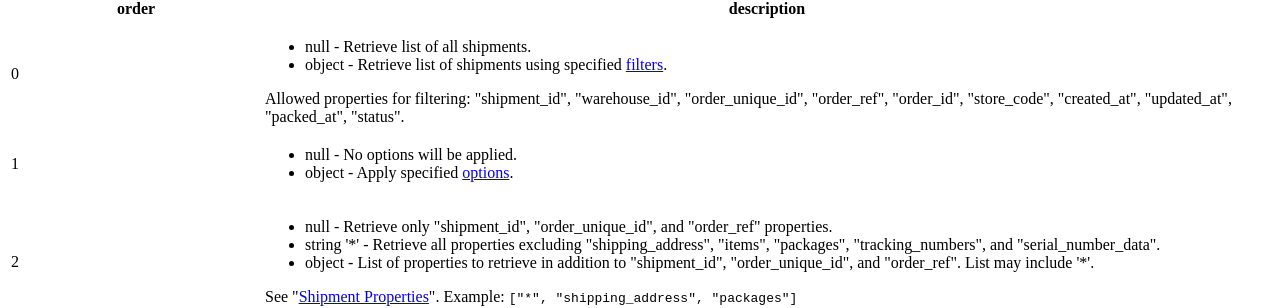
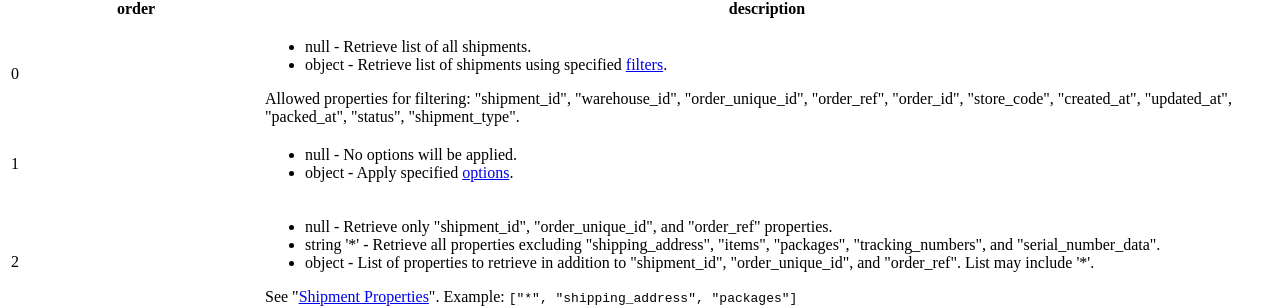
Before and after one commit to ShipStream/shipstream.github.io, a Jekyll site: the page built from _posts/2014-07-25-shipment.md, in a window 1280 px wide and 1400 px high, scrolled down 1105 px. Shown: the part 170-478 px from the top of the window. Built offline with Jekyll 4.4.1, drawn with Linux system fonts in a browser that asks for light colours; a style sheet for code colours, icons or effects is not loaded; some of the changed text lies outside the part shown.

Commit message:
Add shipment_type field related to DEV-2598

```diff
--- a/_posts/2014-07-25-shipment.md
+++ b/_posts/2014-07-25-shipment.md
@@ -49,7 +49,7 @@ Retrieve list of shipments by filters. Shipment data can be customized by specif
         <li>object - Retrieve list of shipments using specified <a href="/doc/search-filters.html" title="Search Filters">filters</a>.</li>
         </ul>
         Allowed properties for filtering: "shipment_id", "warehouse_id", "order_unique_id", "order_ref", "order_id",
-        "store_code", "created_at", "updated_at", "packed_at", "status".</td>
+        "store_code", "created_at", "updated_at", "packed_at", "status", "shipment_type".</td>
     </tr>
     <tr>
         <td>1</td>
@@ -140,6 +140,7 @@ Shipment information.
         "order_ref": "ABC-54321",
         "store_code": "acme",
         "status": "packing",
+        "shipment_type": "parcel",
         "total_weight": "13.2300",
         "total_weight_unit": "lb",
         "total_item_weight": "12.1100",
@@ -408,6 +409,13 @@ true if shipment was successfully updated.
         <td>
             <pre><code>{ "status": "packing" }</code></pre>
             The "Status" property. Allowed values: new, picking, picked, packing, packed, shipped, canceled, voided.
+        </td>
+    </tr>
+    <tr>
+        <th>shipment_type</th>
+        <td>
+            <pre><code>{ "shipment_type": "parcel" }</code></pre>
+            The "Shipment Type" property. Allowed values: parcel, freight.
         </td>
     </tr>
     <tr>
```
